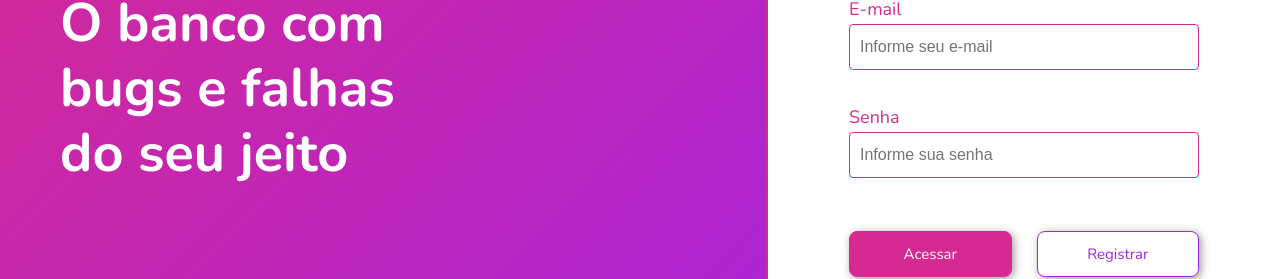
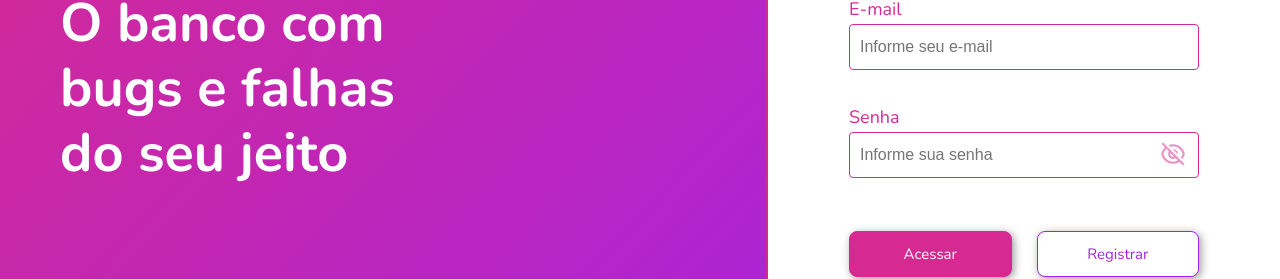
Before and after one commit to jhonatasmatos/bugbank-ui, a Next.js app: page / in a window 1280 px wide. Shown: the part 200-479 px from the top of the page. Built offline with nearby package versions, Linux system fonts and the light colour scheme.

Commit message:
feat: password preview function

```diff
--- a/src/assets/icons.js
+++ b/src/assets/icons.js
@@ -2,5 +2,9 @@ export const CustomIcons = {
   OpenEye: {
     src: "/static/icons/open-eye.webp",
     alt: "Icon Open Eye"
+  },
+  CloseEye: {
+    src: "/static/icons/close-eye.webp",
+    alt: "Icon Close Eye"
   }
 }
--- a/src/components/FormLogin/index.jsx
+++ b/src/components/FormLogin/index.jsx
@@ -1,10 +1,11 @@
-import PropTypes from 'prop-types';
+import PropTypes from "prop-types";
 import { useForm } from "react-hook-form";
 import * as yup from "yup";
 import { yupResolver } from "@hookform/resolvers/yup";
-import cookie from 'js-cookie'
-import { useRouter } from 'next/router';
-import { useAuth } from '../../providers/auth'
+import cookie from "js-cookie"
+import { useRouter } from "next/router";
+import { useAuth } from "../../providers/auth"
+import Image from "next/image";
 
 //COMPONENTS
 import {
@@ -13,12 +14,13 @@ import {
 } from "../index";
 import LinkText from "../LinkText"
 
-
 //STYLE
 import  { ContainerFormLogin  } from "./style"
 
 // UTILS
 import { YupMessage } from "../../utils/yupMessagens";
+import { CustomIcons } from "../../assets/icons";
+import { useState } from "react";
 
 // VALIDATION
 const schema = yup.object({
@@ -29,6 +31,7 @@ const schema = yup.object({
 export function FormLogin({ onRegister, onCallModal }) {
   const router = useRouter()
   const { setUser } = useAuth()
+  const [typeInput, setTypeInput] = useState("password");
   const {
     register,
     handleSubmit,
@@ -42,23 +45,20 @@ export function FormLogin({ onRegister, onCallModal }) {
 
   const setSession = (session, user) => {
     if (session) {
-      cookie.set('bugbank-auth', session, {
+      cookie.set("bugbank-auth", session, {
         expires: 1,
-        path: '/'
+        path: "/"
       });
-
       user.logged = true
       setUser(user)
       localStorage.setItem(user.email, JSON.stringify(user))
-
       router.push({
-        pathname: '/home'
+        pathname: "/home"
       })
     } else {
-      cookie.remove('bugbank-auth');
+      cookie.remove("bugbank-auth");
     }
   }
-
 
   const allStorage = () => {
     var values = [],
@@ -70,21 +70,19 @@ export function FormLogin({ onRegister, onCallModal }) {
     return values;
   }
 
-
   function handleLogin(data) {
     const responseStorage = localStorage.getItem(data.email);
     const loggedUser = JSON.parse(responseStorage)
+
     if (!loggedUser) {
       onCallModal("Usuário ou senha inválido.\nTente novamente ou verifique suas informações!")
       return
     }
 
     const users = allStorage()
-    console.log(users)
 
     users.map((user) => {
       const u = JSON.parse(user)
-
       if (u.email !== loggedUser.email) {
         u.logged = false
         localStorage.setItem(u.email, JSON.stringify(u))
@@ -98,7 +96,6 @@ export function FormLogin({ onRegister, onCallModal }) {
       setSession(false)
     }
   }
-
 
   return(
     <ContainerFormLogin
@@ -114,16 +111,33 @@ export function FormLogin({ onRegister, onCallModal }) {
         register={register}
         placeholder="Informe seu e-mail"
       />
+      <div className="login__password">
         <FieldInput
           label="Senha"
-        type="password"
+          type={typeInput}
           name="password"
           visible={!!errors.password}
           messageError={errors.password?.message}
           register={register}
           placeholder="Informe sua senha"
-
         />
+        <button
+          className="login__eye"
+          type="button"
+          onClick={() =>
+            setTypeInput(
+              typeInput === "password" ? "text" : "password"
+            )
+          }
+        >
+          <Image
+            src={typeInput === "password" ? CustomIcons.CloseEye.src : CustomIcons.OpenEye.src}
+            alt={typeInput === "password" ? CustomIcons.CloseEye.alt : CustomIcons.OpenEye.alt}
+            width="26"
+            height="26"
+          />
+        </button>
+      </div>
       <div className="login__buttons">
         <Button
           label="Acessar"
@@ -138,7 +152,7 @@ export function FormLogin({ onRegister, onCallModal }) {
       </div>
       <div className="login__link">
         <LinkText
-          href='/requirements'>
+          href="/requirements">
           Conheça nossos requisitos
         </LinkText>
       </div>
--- a/src/components/FormLogin/style.js
+++ b/src/components/FormLogin/style.js
@@ -5,6 +5,27 @@ export const ContainerFormLogin = styled.form`
   flex-direction: column;
   gap: 10px;
   width: 100%;
+  .login__password {
+    position: relative;
+    .input__default {
+      padding-right: 45px;
+    }
+    .login__eye {
+      cursor: pointer;
+      position: absolute;
+      right: 8px;
+      top: 28px;
+      border: none;
+      outline: none;
+      padding: 5px;
+      background-color: transparent;
+      opacity: .5;
+      transition: all 0.3s;
+      :hover {
+        opacity: 1;
+      }
+    }
+  }
   .login__buttons {
     display: flex;
     flex-direction: row;
```
Also changed, not shown: public/static/icons/close-eye.webp (added). Lines whose indentation alone changed are shown as unchanged.
